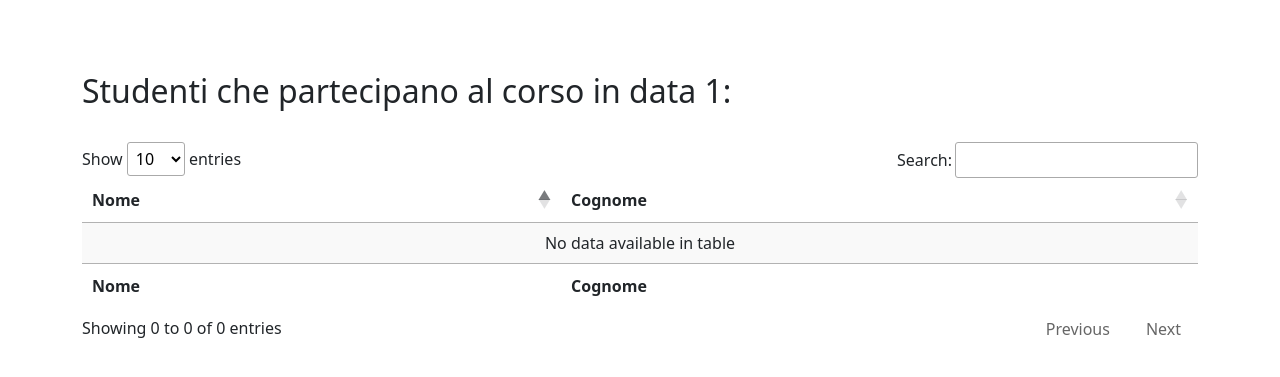
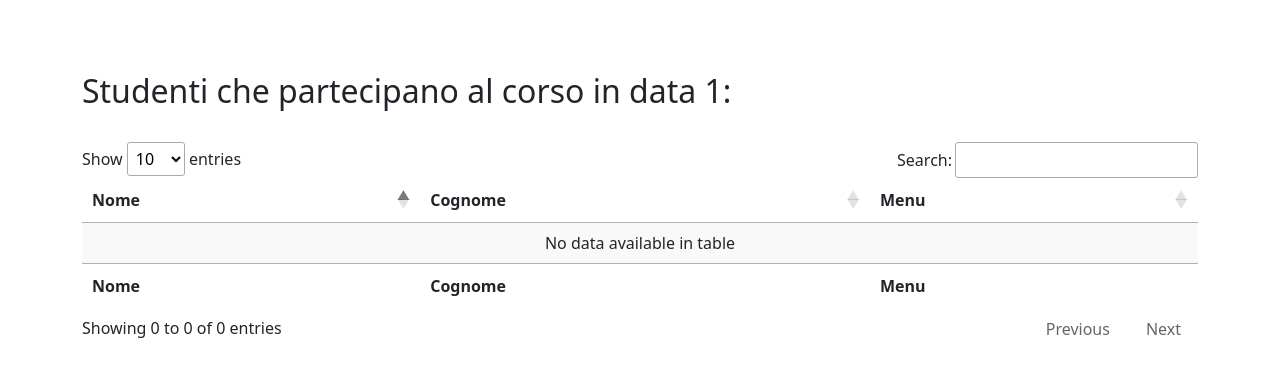
Before and after one commit to michele25-10/DiarioProf, a PHP site: page /DiarioProf/pages/getInfoStudenti.php?data=1 in a window 1280 px wide. Shown: the part 91-468 px from the top of the page. Run offline with PHP 8.4, Linux system fonts and the light colour scheme; the visitor is signed in with stand-in values (Sample User, id 1); data that the repository does not hold is empty; some libraries are stand-ins or nearby versions.

Commit message:
Modificata API di getStudentsIncontro.php
Modificata per far visualizzare anche i menu delle persone

```diff
--- a/Modifiche.txt
+++ b/Modifiche.txt
@@ -1,5 +1,4 @@
 Modifiche
 -Controllo che non si inseriscano due incontri nella stessa data
 -menu --> spiegare meglio
--Invio della mail al docente che ha il corso
 -Elenco studenti con colonna numerica default 0 che indica il rischio di dispersione.
--- a/backend/API/incontro/getStudentIncontro.php
+++ b/backend/API/incontro/getStudentIncontro.php
@@ -5,7 +5,7 @@ header("Content-Type: application/json; charset=UTF-8");
 include_once dirname(__FILE__) . '/../../COMMON/connect.php';
 include_once dirname(__FILE__) . '/../../MODEL/incontro.php';
 
-if (!isset($_GET['data']) || ($data = explode("?data=", $_SERVER['REQUEST_URI'])[1]) == null){
+if (!isset($_GET['data']) || ($data = explode("?data=", $_SERVER['REQUEST_URI'])[1]) == null) {
     http_response_code(400);
     echo json_encode(["message" => "Non ci sono abbastanza campi per la ricerca"]);
     die();
@@ -18,7 +18,7 @@ $incontro = new Incontro($conn);
 $array = explode("%20", $data);
 $date = $array[0];
 $ora = $array[1];
-$query = $incontro->getStudentsIncontro($date,$ora);
+$query = $incontro->getStudentsIncontro($date, $ora);
 $result = $conn->query($query);
 
 if (mysqli_num_rows($result) > 0) {
@@ -28,6 +28,7 @@ if (mysqli_num_rows($result) > 0) {
         $inc_arr = array(
             'nome' => $nome,
             'cognome' => $cognome,
+            'menu' => $menu
         );
         array_push($incs_arr, $inc_arr);
     }
--- a/backend/MODEL/incontro.php
+++ b/backend/MODEL/incontro.php
@@ -82,11 +82,12 @@ class Incontro
 
     function getStudentsIncontro($date, $ora)
     {
-        $sql = " SELECT a.nome, a.cognome
+        $sql = " SELECT a.nome, a.cognome,if(a.id_menu is null or a.id_menu = '-1', 'Classico', m.tipologia) as 'menu'
        FROM alunno a
        inner join iscrizione i on a.CF = i.id_alunno
        inner join corso c on i.id_corso = c.id
        inner join incontro i2 on c.id = i2.id_corso
+       left join menu m on m.id = a.id_menu
     where (i2.data_inizio ='" . $date . "-" . $ora . "');";
         return $sql;
     }
--- a/frontend/function/incontro.php
+++ b/frontend/function/incontro.php
@@ -223,6 +223,7 @@ function getStudentsIncontro($date)
                 $incontri_record = array(
                     'nome' => $incontri['nome'],
                     'cognome' => $incontri['cognome'],
+                    'menu' => $incontri['menu'],
                 );
                 array_push($inc_arr, $incontri_record);
             }
--- a/frontend/pages/getInfoStudenti.php
+++ b/frontend/pages/getInfoStudenti.php
@@ -40,6 +40,7 @@ if (empty($_SESSION['user_id'])) {
                     <tr>
                         <th>Nome</th>
                         <th>Cognome</th>
+                        <th>Menu</th>
                     </tr>
                 </thead>
                 <tbody>
@@ -51,6 +52,9 @@ if (empty($_SESSION['user_id'])) {
                             <td>
                                 <?php echo $row['cognome'] ?>
                             </td>
+                            <td>
+                                <?php echo $row['menu'] ?>
+                            </td>
                         </tr>
                     <?php endforeach ?>
                 </tbody>
@@ -58,6 +62,7 @@ if (empty($_SESSION['user_id'])) {
                     <tr>
                         <th>Nome</th>
                         <th>Cognome</th>
+                        <th>Menu</th>
                     </tr>
                 </tfoot>
             </table>
```
